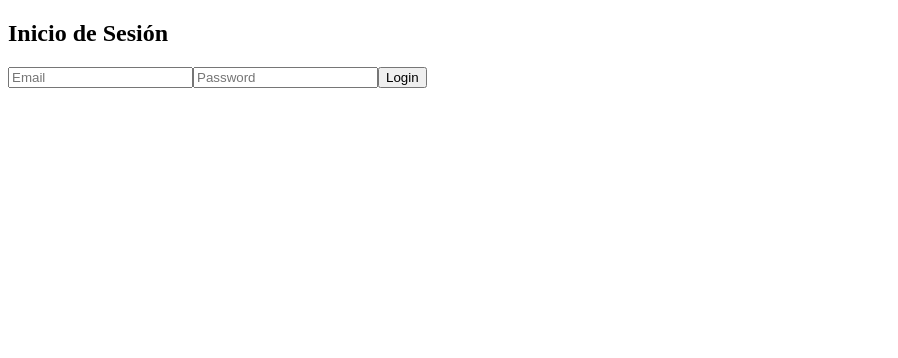
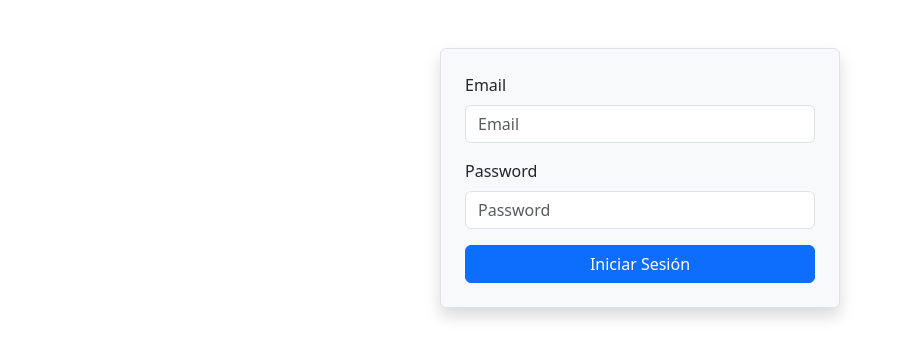
Before and after one commit to felipetorocanales/regiactapp-new, a React (Vite) app: page /reportes in a window 1280 px wide. Shown: the top 358 px of the page, without its empty margins (0-898 px from the left). Built offline with nearby package versions, Linux system fonts and the light colour scheme; no server answers; the database is empty.

Commit message:
diseño login listo

```diff
--- a/package.json
+++ b/package.json
@@ -13,6 +13,7 @@
     "@emotion/react": "^11.13.0",
     "@emotion/styled": "^11.13.0",
     "@mui/material": "^5.16.7",
+    "bootstrap": "^5.3.3",
     "firebase": "^10.12.5",
     "react": "^18.3.1",
     "react-dom": "^18.3.1",
--- a/src/App.jsx
+++ b/src/App.jsx
@@ -1,52 +1,64 @@
-import { BrowserRouter as Router, Route, Routes, Link } from 'react-router-dom';
+import "bootstrap/dist/css/bootstrap.css";
+import { BrowserRouter as Router, Route, Routes, Link } from "react-router-dom";
 
-import Reportes from './Reportes';
-import RegistroDeHoras from './RegistroDeHoras'
-import Configuracion from './Configuracion'
+import Reportes from "./Reportes";
+import RegistroDeHoras from "./RegistroDeHoras";
+import Configuracion from "./Configuracion";
 
 //contextos
-import {useContext } from 'react'
-import {useData} from './context/DataContext'
-import {AuthContext } from './context/AuthContext';
+import { useContext } from "react";
+import { useData } from "./context/DataContext";
+import { AuthContext } from "./context/AuthContext";
 //components
-import LogoutButton from './components/LogoutButton';
-import Login from './components/Login';
-import NavBar from './components/NavBar'
+import LogoutButton from "./components/LogoutButton";
+import Login from "./components/Login";
+import NavBar from "./components/NavBar";
 
 const Inicio = () => <h2>Inicio</h2>;
 
 function App() {
-
   const { currentUser } = useContext(AuthContext);
-  const { loading } = useData()
+  const { loading } = useData();
 
   return (
-    <div>
+    <div className="container-fluid">
       {currentUser ? (
         loading ? (
             <Router>
-        <div>
+              <div className="container">
                 <LogoutButton />
-          <NavBar/>
+                <NavBar />
                 <Routes>
                   <Route path="/" element={<Inicio />} />
                   <Route path="/reportes" element={<Reportes />} />
-            <Route path="/registro-de-horas" element={<RegistroDeHoras />} />
+                  <Route
+                    path="/registro-de-horas"
+                    element={<RegistroDeHoras />}
+                  />
                   <Route path="/configuracion" element={<Configuracion />} />
                 </Routes>
               </div>
             </Router>
-        ): (<div style={{ display: 'flex', justifyContent: 'center', alignItems: 'center', height: '100vh', fontSize: '24px' }}>
+        ) : (
+          <div
+            style={{
+              display: "flex",
+              justifyContent: "center",
+              alignItems: "center",
+              height: "100vh",
+              fontSize: "24px",
+            }}
+          >
             Loading...
-        </div>)
+          </div>
+        )
       ) : (
         <>
           <Login />
         </>
       )}
     </div>
-
-  )
+  );
 }
 
-export default App
+export default App;
--- a/src/components/Login.jsx
+++ b/src/components/Login.jsx
@@ -1,46 +1,67 @@
 // src/components/Login.jsx
-import React, { useState } from 'react';
-import { auth } from '../firebaseConfig';
-import { signInWithEmailAndPassword } from 'firebase/auth';
+import React, { useState } from "react";
+import { auth } from "../firebaseConfig";
+import { signInWithEmailAndPassword } from "firebase/auth";
 
 const Login = () => {
-  const [email, setEmail] = useState('');
-  const [password, setPassword] = useState('');
-  const [error, setError] = useState('');
+  const [email, setEmail] = useState("");
+  const [password, setPassword] = useState("");
+  const [error, setError] = useState("");
 
   const handleLogin = async (e) => {
     e.preventDefault();
     try {
       await signInWithEmailAndPassword(auth, email, password);
-      setEmail('');
-      setPassword('');
-      setError('');
+      setEmail("");
+      setPassword("");
+      setError("");
     } catch (err) {
       setError(err.message);
     }
   };
 
   return (
-    <div>
-      <h2>Inicio de Sesión</h2>
-      <form onSubmit={handleLogin}>
+    <div className="container mt-5">
+      <div className="d-flex justify-content-center">
+        <form
+          onSubmit={handleLogin}
+          className="border p-4 rounded bg-light shadow"
+          style={{ maxWidth: "400px", width: "100%" }}
+        >
+          <div className="mb-3">
+            <label htmlFor="email" className="form-label">
+              Email
+            </label>
             <input
               type="email"
+              id="email"
+              className="form-control"
               placeholder="Email"
               value={email}
               onChange={(e) => setEmail(e.target.value)}
               required
             />
+          </div>
+          <div className="mb-3">
+            <label htmlFor="password" className="form-label">
+              Password
+            </label>
             <input
               type="password"
+              id="password"
+              className="form-control"
               placeholder="Password"
               value={password}
               onChange={(e) => setPassword(e.target.value)}
               required
             />
-        <button type="submit">Login</button>
+          </div>
+          <button type="submit" className="btn btn-primary w-100">
+            Iniciar Sesión
+          </button>
         </form>
-      {error && <p>{error}</p>}
+      </div>
+      {error && <p className="text-danger text-center mt-3">{error}</p>}
     </div>
   );
 };
--- a/src/reports/ActividadesSemana.css
+++ /dev/null
@@ -1,11 +0,0 @@
-table {
-  border-collapse: collapse;
-  width: 100%;
-}
-
-th,
-td {
-  border: 1px solid black;
-  padding: 8px;
-  text-align: center;
-}
--- a/src/reports/ActividadesSemana.jsx
+++ b/src/reports/ActividadesSemana.jsx
@@ -1,4 +1,3 @@
-import "./ActividadesSemana.css";
 import { useState } from "react";
 import { useData } from "../context/DataContext";
 
@@ -90,6 +89,13 @@ const ActividadesSemana = () => {
     setSelectedYear(Number(event.target.value));
   };
 
+  const weekTotals = sortedWeeks.reduce((totals, week) => {
+    totals[week] = actividades.reduce((sum, actividad) => {
+      return sum + (aggregatedData[actividad][week] || 0);
+    }, 0);
+    return totals;
+  }, {});
+
   return (
     <>
       <h1>Sumatoria de Días por Actividad por Semana</h1>
@@ -133,9 +139,9 @@ const ActividadesSemana = () => {
           <tr>
             <th>Actividad</th>
             {sortedWeeks.map((week) => (
-              <th key={week}>{week}</th>
+              <th key={week}>S{week}</th>
             ))}
-            <th>Total</th>
+            <th><strong>Total por Actividad</strong></th>
           </tr>
         </thead>
         <tbody>
@@ -149,11 +155,20 @@ const ActividadesSemana = () => {
                 {sortedWeeks.map((week) => (
                   <td key={week}>{aggregatedData[actividad][week] || 0}</td>
                 ))}
-                <td>{Math.round(total/8)}</td>
+                <td><strong>{Math.round(total/8)}</strong></td>
               </tr>
             );
           })}
         </tbody>
+        <tfoot>
+          <tr>
+            <td><strong>Total por Semana</strong></td>
+            {sortedWeeks.map((week) => (
+              <td key={week}><strong>{weekTotals[week] || 0}</strong></td>
+            ))}
+            <td><strong>{Math.round(Object.values(weekTotals).reduce((sum, total) => sum + total, 0) / 8)}</strong></td>
+          </tr>
+        </tfoot>
       </table>
     </>
   );
```
Also changed, not shown: 1 other file (tests, documents, lock files or other folders). Lines whose indentation alone changed are shown as unchanged.
